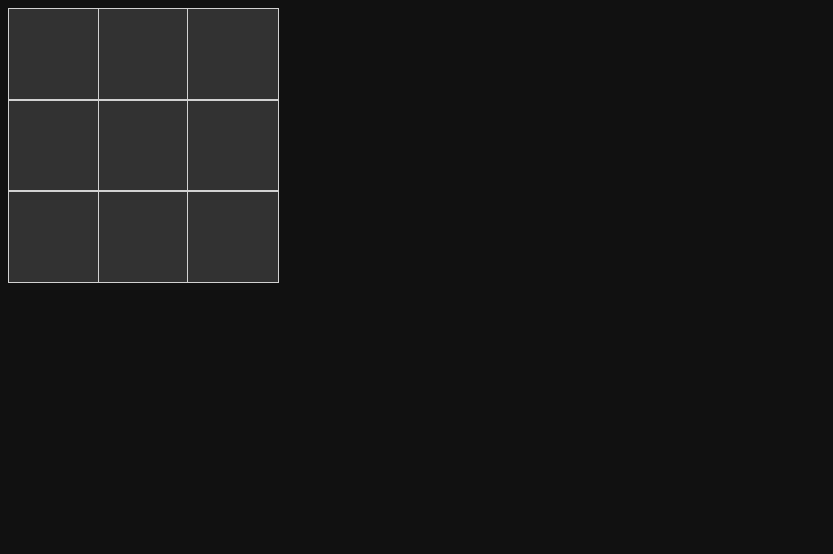
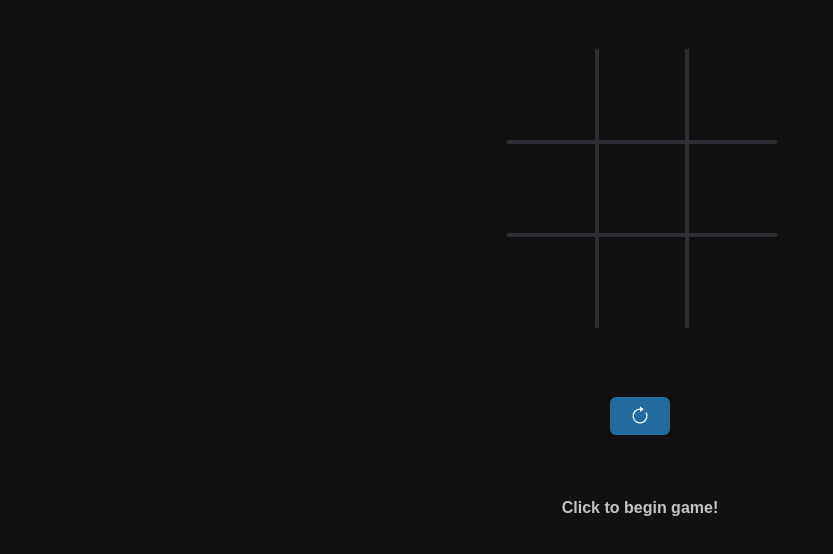
Before and after one commit to Eliathx/replica, a plain HTML site: page tic-tac-toe/index.html in a window 1280 px wide. Shown: the whole page, without its empty margins (0-833 px from the left). Drawn offline with Linux system fonts and the light colour scheme.

Commit message:
finished tic-tac-toe
* finished GUI
* draw and victory options
* display text

```diff
--- a/tic-tac-toe/app.js
+++ b/tic-tac-toe/app.js
@@ -8,31 +8,56 @@ const winCombinations = [
     [0, 4, 8],
     [2, 4, 6]
 ]
-let firstTurn = true;
-let gameIsRunning = true;
+let firstTurn = true, gameIsRunning = true, winnerFound = false, clickCounter = 0;
 
 const checkWinCondition = () => {
     for (let i = 0; i < winCombinations.length; i++) {
-        let a = document.getElementById(`${winCombinations[i][0]}`).innerText
-        let b = document.getElementById(`${winCombinations[i][1]}`).innerText
-        let c = document.getElementById(`${winCombinations[i][2]}`).innerText
+        let a = document.getElementById(`${winCombinations[i][0]}`)
+        let b = document.getElementById(`${winCombinations[i][1]}`)
+        let c = document.getElementById(`${winCombinations[i][2]}`)
 
-        if (a === b && a === c && (a === "x" || a === "o")) {
-            console.log("Winner");
+        if (a.innerText === b.innerText && a.innerText === c.innerText && (a.innerText === "X" || a.innerText === "O")) {
+            a.style.color = "#226b9f";
+            b.style.color = "#226b9f";
+            c.style.color = "#226b9f";
             gameIsRunning = false;
+            winnerFound = true;
+
         }
     }
 }
 const addText = (event) => {
-    if(event.target.innerText === ""){
-        event.target.innerText = firstTurn ? "x" : "o";
+    if (event.target.innerText === "") {
+        event.target.innerText = firstTurn ? "X" : "O";
+        clickCounter++;
         firstTurn = !firstTurn
     }
 }
+
 const handleClick = (event) => {
-    if (gameIsRunning){
+    let message = document.getElementById("game-message");
+    if (gameIsRunning) {
         addText(event)
         checkWinCondition()
     }
+    if (clickCounter === 9 && !winnerFound) {
+        message.innerHTML = "It's a <a id='draw'>draw!</a>";
+        gameIsRunning = false;
+    } else {
+        let turn = firstTurn ? "X" : "O"
+        message.innerHTML = winnerFound ? "We have a <a id='winner'>winner</a>!" : "Current turn: "+turn;
+    }
 
 }
+
+const reset = () => {
+    let message = document.getElementById("game-message");
+    gameIsRunning = true;
+    winnerFound = false;
+    clickCounter = 0;
+    for (let i = 0; i < 9; i++) {
+        document.getElementById(`${i}`).innerText = "";
+        document.getElementById(`${i}`).style.color = "rgba(255, 255, 255, 0.75)";
+    }
+    message.innerText = "Click to begin game!";
+}
--- a/tic-tac-toe/index.html
+++ b/tic-tac-toe/index.html
@@ -9,20 +9,22 @@
     <title>Tic Tac Toe</title>
 </head>
 <body>
-    <script src="app.js"></script>
-    <div class="container">
-
-        <div onclick="handleClick(event)" class="tile" id="0"></div>
-        <div onclick="handleClick(event)" class="tile" id="1"></div>
-        <div onclick="handleClick(event)" class="tile" id="2"></div>
-        <div onclick="handleClick(event)" class="tile" id="3"></div>
-        <div onclick="handleClick(event)" class="tile" id="4"></div>
-        <div onclick="handleClick(event)" class="tile" id="5"></div>
-        <div onclick="handleClick(event)" class="tile" id="6"></div>
-        <div onclick="handleClick(event)" class="tile" id="7"></div>
-        <div onclick="handleClick(event)" class="tile" id="8"></div>
-
-    </div>
-
+<script src="app.js"></script>
+<div class="container">
+    <div onclick="handleClick(event)" class="tile top left" id="0"></div>
+    <div onclick="handleClick(event)" class="tile top" id="1"></div>
+    <div onclick="handleClick(event)" class="tile top right" id="2"></div>
+    <div onclick="handleClick(event)" class="tile left" id="3"></div>
+    <div onclick="handleClick(event)" class="tile" id="4"></div>
+    <div onclick="handleClick(event)" class="tile right" id="5"></div>
+    <div onclick="handleClick(event)" class="tile bottom left" id="6"></div>
+    <div onclick="handleClick(event)" class="tile bottom" id="7"></div>
+    <div onclick="handleClick(event)" class="tile bottom right" id="8"></div>
+</div>
+<button class="reset" onclick="reset()"><svg xmlns="http://www.w3.org/2000/svg" width="20" height="20" fill="currentColor" class="bi bi-arrow-clockwise" viewBox="0 0 16 16">
+    <path fill-rule="evenodd" d="M8 3a5 5 0 1 0 4.546 2.914.5.5 0 0 1 .908-.417A6 6 0 1 1 8 2v1z"/>
+    <path d="M8 4.466V.534a.25.25 0 0 1 .41-.192l2.36 1.966c.12.1.12.284 0 .384L8.41 4.658A.25.25 0 0 1 8 4.466z"/>
+</svg></button>
+<div id="game-message">Click to begin game!</div>
 </body>
 </html>
--- a/tic-tac-toe/style.css
+++ b/tic-tac-toe/style.css
@@ -1,22 +1,69 @@
-body{
+body {
+    font-family: sans-serif;
+    margin: 3em;
     background-color: #111111;
-    color: white;
-    opacity: 0.81;
+    color: rgba(255, 255, 255, 0.75);
+    font-weight: bold;
 }
-.container{
+
+.container {
+    margin: 0 auto;
     display: grid;
     grid-template-columns: repeat(3, 7vw);
-    background-color: #474747;
     width: 21vw;
     height: 21vw;
+    transition: 0.1s ease-in-out;
 }
-.tile{
+
+.tile {
+    height: 7vw;
     width: 7vw;
-    height: 7vw;
-    background-color: #3a3a3a;
-    border: solid 1px;
-    text-align: center;
+    border: solid 2px #2c2e33;
+    display: flex;
+    justify-content: center;
     align-items: center;
+    cursor: pointer;
+    transition: 0.3s ease-in-out;
+}
+
+#game-message {
+   text-align: center;
+}
+
+.reset {
     display: flex;
+    margin: 10vh auto 8vh;
+    padding: 9px 20px;
+    color: rgb(255, 255, 255);
+    background-color: #226b9f;
+    border: none;
+    border-radius: 6px;
+    transition: 0.45s ease-in-out;
+    cursor: pointer;
+}
+#winner{
+    color:#226b9f;
+}
+#draw{
+    color: #585a6b;
+}
+.reset:hover {
+    background-color: #0f8eb4;
+    scale: 1.02;
+}
 
+.top {
+    border-top: solid 2px transparent;
 }
+
+.left {
+    border-left: solid 2px transparent;
+}
+
+.right {
+    border-right: solid 2px transparent;
+}
+
+.bottom {
+    border-bottom: solid 2px transparent;
+}
```
